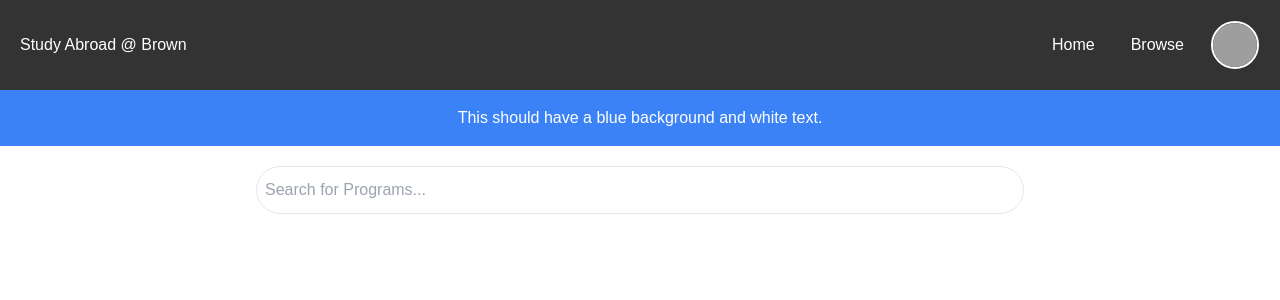
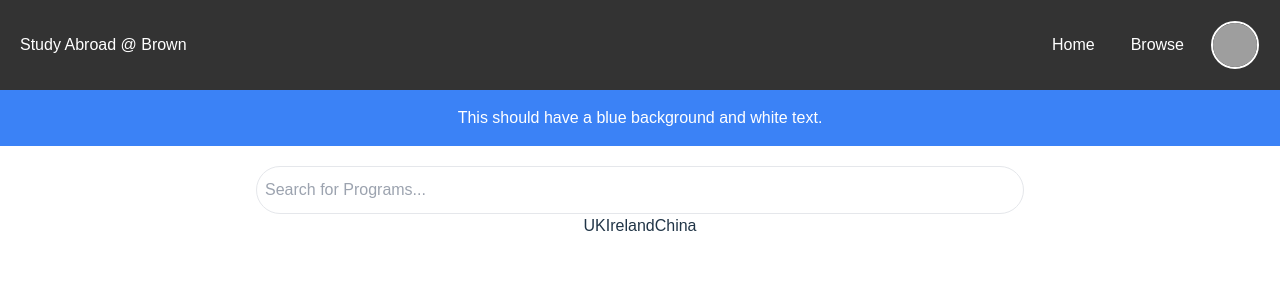
Before and after one commit to cs0320-f23/term-project-hzhan196-mgonza49-jmokkama-tngampra, a React (Vite) app in the folder front/: page /browse in a window 1280 px wide. Shown: the top 300 px of the page. Built offline with nearby package versions, Linux system fonts and the light colour scheme; grey boxes are pictures that could not be loaded.

Commit message:
routing with program ids works

```diff
--- /dev/null
+++ b/front/src/components/mockProgramData.tsx
@@ -0,0 +1,30 @@
+const ProgramData = [
+    {
+      id: 1,
+      name: "UK",
+      description: "Description 1",
+      image: "https://via.placeholder.com/150",
+    },
+    {
+      id: 2,
+      name: "Ireland",
+      description: "Description 2",
+      image: "https://via.placeholder.com/150",
+    },
+    {
+      id: 3,
+      name: "China",
+      description: "Description 3",
+      image: "https://via.placeholder.com/150",
+    },
+  ];
+
+  export default ProgramData;
+
+//   const programs: Program[] = [
+//     {id : 1, name : "UK"},
+//     {id: 2, name: "Ireland"},
+//     {id: 3, name: "Canada"},
+//     {id: 4, name: "China"},
+//     {id: 5, name: "Spain"},
+//  ];
--- a/front/src/main.tsx
+++ b/front/src/main.tsx
@@ -4,18 +4,24 @@ import { BrowserRouter as Router } from 'react-router-dom';
 import './style/index.css'
 import { BrowserRouter, Routes, Route } from "react-router-dom";
 import Homepage from './pages/Homepage.tsx';
-import Browse from './pages/Browse.tsx';
+import BrowseList from './pages/BrowseList.tsx';
 import Notfoundpage from './pages/Notfoundpage.tsx';
-import CountryPage from './pages/CountryPage.tsx';
+import ProgramList from './pages/ProgramList.tsx';
+import ProgramDisplay from './pages/ProgramDisplay.tsx';
 
 ReactDOM.createRoot(document.getElementById('root')!).render(
   <React.StrictMode>
     <BrowserRouter>
       <Routes>
         <Route path="/" element={<Homepage />} />
-        <Route path="Browse" element={<Browse />} />
-        <Route path="programs/:id" element={<CountryPage />} />
         <Route path="*" element={<Notfoundpage />} />
+        {/* <Route path="browse" element={<BrowseList />} /> */}
+
+        <Route path="browse" element={<BrowseList />} >
+          {/* <Route path="browse" element={<BrowseList />} /> */}
+
+        </Route>
+        <Route path="browse/:id" element={<ProgramDisplay />} />
 
       </Routes>
     </BrowserRouter>
--- a/front/src/pages/Browse.tsx
+++ /dev/null
@@ -1,31 +0,0 @@
-import React from 'react'
-import Navbar from '../components/Navbar'
-import Search from '../components/Search'
-import "../style/interface.css"
-
-
-// TODO probs just make a bunch of cards for each country here
-function Browse() {
-  return (
-    <div>
-        <div className="navbar-container">
-            <Navbar />
-
-        </div>
-
-        <div>
-        <div className="bg-blue-500 text-white p-4">
-  This should have a blue background and white text.
-</div>
-            <Search />
-        </div>
-
-      </div>
-  )
-}
-
-// const Browse = () => {
-//     return <div>Browse Page</div>;
-//   };
-
-export default Browse
--- /dev/null
+++ b/front/src/pages/BrowseList.tsx
@@ -0,0 +1,48 @@
+import React from 'react'
+import Navbar from '../components/Navbar'
+import Search from '../components/Search'
+import ProgramData from '../components/mockProgramData'
+import { Link , useParams, Outlet, useNavigate} from 'react-router-dom';
+import "../style/interface.css"
+
+
+
+// TODO probs just make a bunch of cards for each country here
+function BrowseList() {
+  const navigate = useNavigate();
+
+  return (
+    <div>
+      <div className="navbar-container">
+        <Navbar />
+      </div>
+
+      <div className="bg-blue-500 text-white p-4">
+        This should have a blue background and white text.
+      </div>
+
+      <div>
+        <Search />
+      </div>
+
+      {ProgramData.map((program) => (
+        <Link
+        key={program.id}
+        to={`/browse/${program.id}`}
+        >
+
+        {program.name}
+        </Link>
+
+      ))}
+
+      {/* <ProgramList /> */}
+    </div>
+  )
+}
+
+// const Browse = () => {
+//     return <div>Browse Page</div>;
+//   };
+
+export default BrowseList
--- a/front/src/pages/CountryList.tsx
+++ /dev/null
@@ -1,40 +0,0 @@
-import React from 'react'
-import Navbar from '../components/Navbar'
-import Search from '../components/Search'
-import { Link } from 'react-router-dom';
-import "../style/interface.css"
-
-interface Program {
-    id: number;
-    name: string;
-    // country: string;
-  }
-
- const programs: Program[] = [
-    {id : 1, name : "UK"},
-    {id: 2, name: "Ireland"},
-    {id: 3, name: "Canada"},
-    {id: 4, name: "China"},
-    {id: 5, name: "Spain"},
- ];
-
-
-function CountryPage() {
-  return (
-    <div>
-        <h1> Program List </h1>
-        <ul>
-            {programs.map((prog) => (
-                <li key= {prog.id}>
-                    <Link to={`/programs/${prog.id}`}>
-                        {prog.name}
-                    </Link>
-                </li>
-            ))}
-        </ul>
-
-    </div>
-  )
-}
-
-export default CountryPage
--- a/front/src/pages/CountryPage.tsx
+++ /dev/null
@@ -1,21 +0,0 @@
-import React from 'react'
-import Navbar from '../components/Navbar'
-import Search from '../components/Search'
-import { Link , useParams} from 'react-router-dom';
-import "../style/interface.css"
-
-interface RouteParams {
-    id: string;
-}
-
-function CountryPage() {
-    // const {id} = useParams<RouteParams>();
-
-
-
-  return (
-    <div>CountryPage</div>
-  )
-}
-
-export default CountryPage
--- a/front/src/pages/Homepage.tsx
+++ b/front/src/pages/Homepage.tsx
@@ -64,7 +64,8 @@ export default function Homepage({}: UserProps) {
 
 
       <div className="bg-gray-500 flex flex-col justify-center h-screen">
-        <h1 className="h-screen-2 text-gray-300">Study Abroad @ Brown</h1>
+        <h1 className="h-screen-2 text-gray-300 lg:text-6xl pl-1 text-2xl font-semibold">Study Abroad @ Brown</h1>
+        {/* <h1 className="text-[#D292FF] "> skjsbdf</h1> */}
         <h2 className="text-gray-300">some placeholder text here, gray bg is also temporary</h2>
         <Search />
       </div>
--- /dev/null
+++ b/front/src/pages/ProgramDisplay.tsx
@@ -0,0 +1,44 @@
+import React from 'react'
+import Navbar from '../components/Navbar'
+import Search from '../components/Search'
+import ProgramData from '../components/mockProgramData'
+import ProgramList from '../pages/ProgramList'
+import { Link , useParams, Outlet, useNavigate} from 'react-router-dom';
+import "../style/interface.css"
+
+
+interface Program {
+    id: number;
+    name: string;
+    // country: string;
+  }
+
+
+function ProgramDisplay() {
+  const { id } = useParams();
+  const programId = id ? parseInt(id, 10) : 0;
+
+  return (
+    <div>
+      <div className="navbar-container">
+        <Navbar />
+      </div>
+        <h1> Program List </h1>
+        {/* <ul>
+            {Programs.map((prog:any) => (
+                <li key= {prog.id}>
+                    <Link to={`/programs/${prog.id}`}>
+                        {prog.name}
+                    </Link>
+                </li>
+            ))}
+        </ul> */}
+
+        <h1>{ProgramData[programId-1].name}</h1>{" "}
+        <p>{ProgramData[programId-1].description}</p>{" "}
+
+    </div>
+  )
+}
+
+export default ProgramDisplay
```
